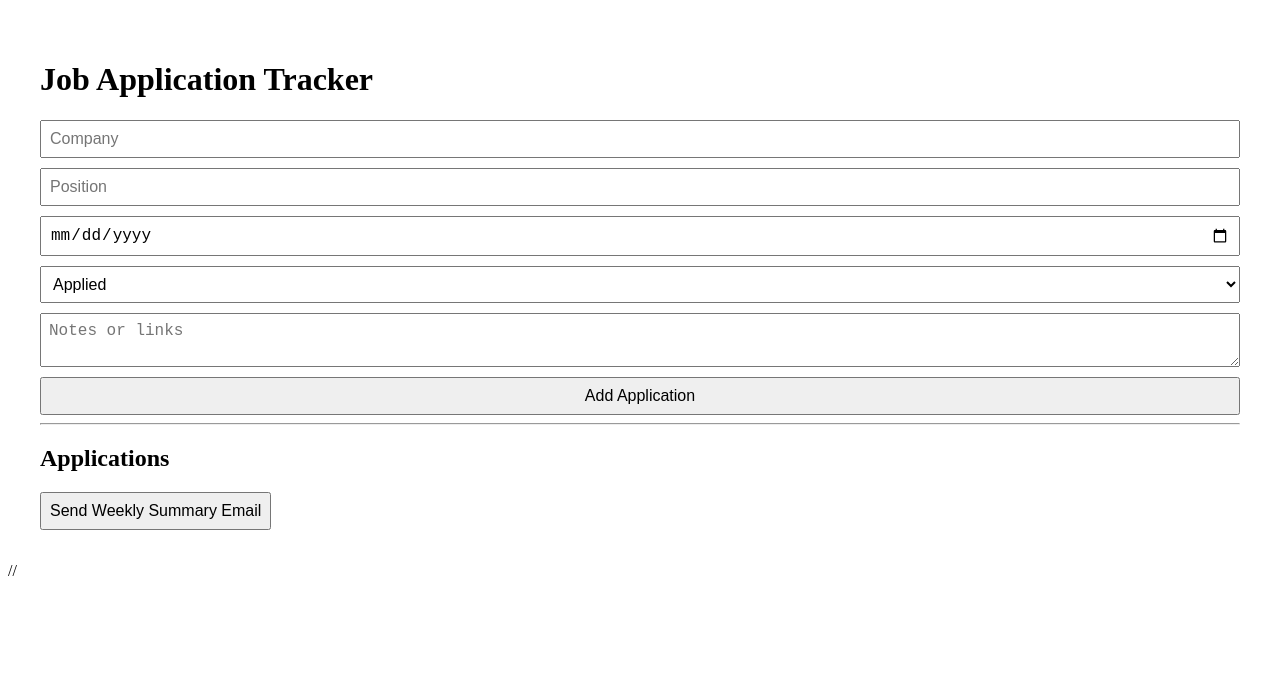
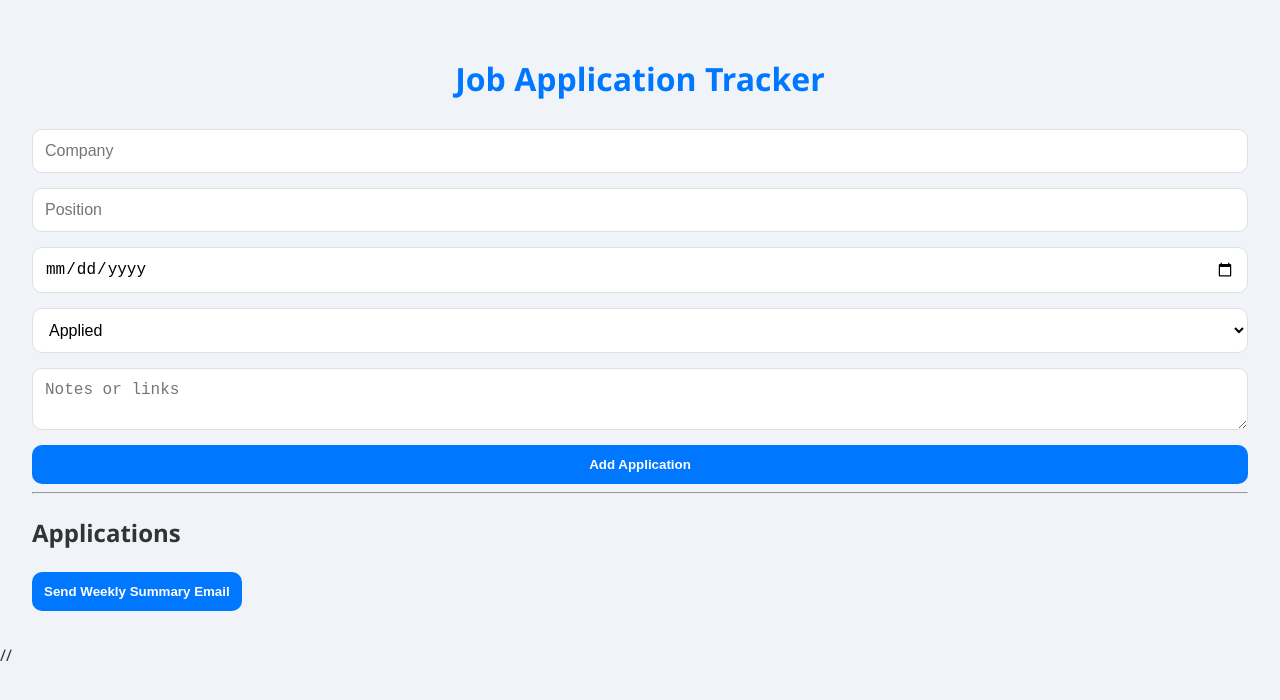
Before and after one commit to abhi2326/job-tracker, a React (Create React App) app: page / in a window 1280 px wide. Shown: the top 700 px of the page. Built offline with nearby package versions, Linux system fonts and the light colour scheme.

Commit message:
Update styles.css

```diff
--- a/src/styles.css
+++ b/src/styles.css
@@ -1,37 +1,109 @@
+:root {
+  --primary-color: #0077ff;
+  --secondary-color: #f0f4f8;
+  --accent-color: #e0e0e0;
+  --background-color: #ffffff;
+  --font-color: #333;
+  --card-shadow: 0 4px 10px rgba(0, 0, 0, 0.1);
+  --border-radius: 10px;
+  --transition: all 0.3s ease;
+  --font-family: 'Segoe UI', 'Helvetica Neue', sans-serif;
+}
+
+body {
+  margin: 0;
+  background-color: var(--secondary-color);
+  font-family: var(--font-family);
+  color: var(--font-color);
+  line-height: 1.6;
+}
+
 .container {
-  max-width: 600px;
-  margin: auto;
-  padding: 1rem;
-  font-family: sans-serif;
+  max-width: 700px;
+  margin: 3rem auto;
+  padding: 2rem;
+  background-color: var(--background-color);
+  border-radius: var(--border-radius);
+  box-shadow: var(--card-shadow);
+}
+
+h1 {
+  text-align: center;
+  margin-bottom: 1.5rem;
+  font-size: 2rem;
+  color: var(--primary-color);
 }
 
 form {
   display: flex;
   flex-direction: column;
-  gap: 10px;
+  gap: 15px;
 }
 
-input, textarea, select, button {
-  padding: 8px;
+input, textarea, select {
+  padding: 12px;
   font-size: 1rem;
+  border: 1px solid var(--accent-color);
+  border-radius: var(--border-radius);
+  background-color: #fff;
+  transition: var(--transition);
+}
+
+input:focus, textarea:focus, select:focus {
+  border-color: var(--primary-color);
+  box-shadow: 0 0 0 3px rgba(0, 119, 255, 0.2);
+  outline: none;
+}
+
+button, .send-button {
+  padding: 12px;
+  background-color: var(--primary-color);
+  color: white;
+  border: none;
+  border-radius: var(--border-radius);
+  cursor: pointer;
+  font-weight: bold;
+  transition: var(--transition);
+}
+
+button:hover, .send-button:hover {
+  background-color: #005edc;
 }
 
 ul {
   list-style: none;
   padding: 0;
+  margin-top: 2rem;
 }
 
 li {
-  border: 1px solid #ccc;
-  padding: 10px;
+  background: #fff;
+  border: 1px solid var(--accent-color);
+  padding: 15px;
   margin-top: 10px;
-  background: #f9f9f9;
+  border-radius: var(--border-radius);
+  box-shadow: var(--card-shadow);
+  display: flex;
+  flex-direction: column;
+  gap: 5px;
+  transition: var(--transition);
 }
 
-.send-button {
-  background-color: #0077ff;
-  color: white;
+li:hover {
+  transform: translateY(-2px);
+}
+
+.delete-button {
+  align-self: flex-end;
+  background-color: #ff4d4d;
+  color: #fff;
   border: none;
-  padding: 10px;
+  padding: 8px 12px;
+  border-radius: var(--border-radius);
   cursor: pointer;
+  transition: var(--transition);
 }
+
+.delete-button:hover {
+  background-color: #d93636;
+}
```
